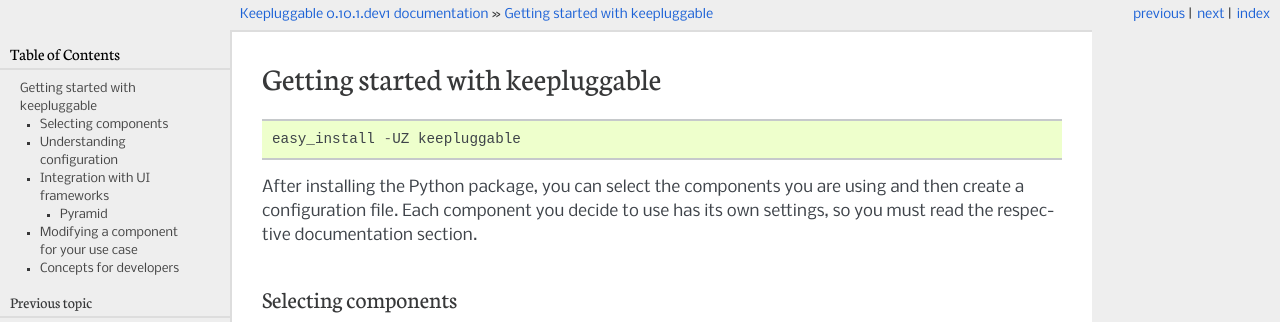
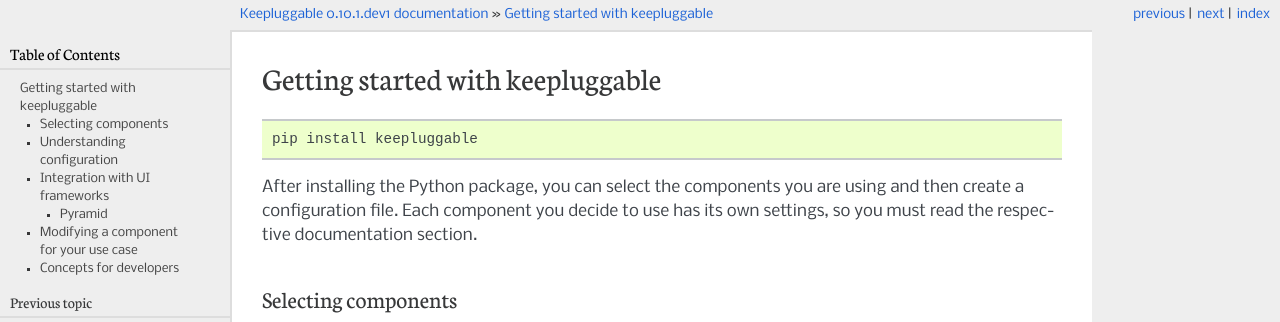
Before and after one commit to nandoflorestan/keepluggable, a Sphinx documentation site: the page built from docs/getting_started.rst, in a window 1280 px wide and 900 px high. Shown: the top 322 px of the window. Built offline with Sphinx 7.4.7, drawn with Linux system fonts in a browser that asks for light colours; pages that are not in the unit, such as notebooks, are missing from menus.

Commit message:
It's pip, not easy_install -- really

```diff
--- a/docs/getting_started.rst
+++ b/docs/getting_started.rst
@@ -4,7 +4,7 @@
 
 ::
 
-    easy_install -UZ keepluggable
+    pip install keepluggable
 
 After installing the Python package, you can select the components
 you are using and then create a configuration file.  Each component you
```
